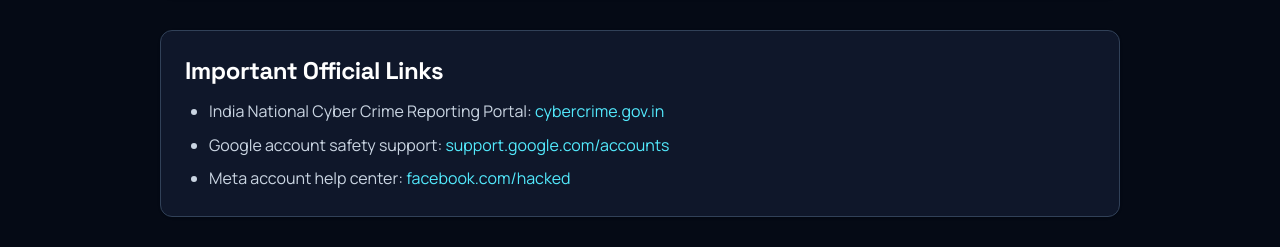
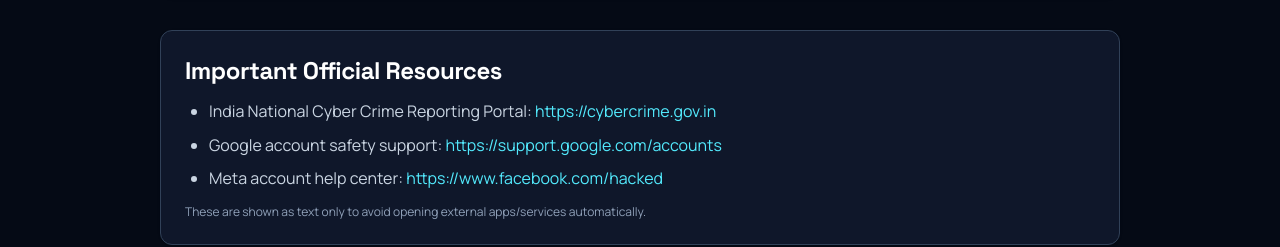
Before and after one commit to PhoenixSO/Cyberrescue, a React (Vite) app in the folder frontend/: page /reporting in a window 1280 px wide. Shown: the part 564-811 px from the top of the page. Built offline with nearby package versions, Linux system fonts and the light colour scheme; no server answers.

Commit message:
Remove external app/service access-triggering links

```diff
--- a/frontend/src/pages/ContactUs.jsx
+++ b/frontend/src/pages/ContactUs.jsx
@@ -97,7 +97,8 @@
       <section className="card">
         <h2 className="text-2xl font-bold text-white mb-3">Direct Email</h2>
         <p className="text-slate-300 mb-2">For urgent corrections and reporting guide updates:</p>
-        <a href="mailto:support@cyberrescue.org" className="text-cyan-300 hover:text-cyan-200">support@cyberrescue.org</a>
+        <p className="text-cyan-300">support@cyberrescue.org</p>
+        <p className="text-xs text-slate-400 mt-2">We do not request access to any external apps or services from this page.</p>
       </section>
     </div>
   );
--- a/frontend/src/pages/Reporting.jsx
+++ b/frontend/src/pages/Reporting.jsx
@@ -35,21 +35,13 @@
       </section>
 
       <section className="card mb-8">
-        <h2 className="text-2xl font-bold text-white mb-3">Important Official Links</h2>
+        <h2 className="text-2xl font-bold text-white mb-3">Important Official Resources</h2>
         <ul className="list-disc pl-6 text-slate-300 space-y-2">
-          <li>
-            India National Cyber Crime Reporting Portal:{' '}
-            <a href="https://cybercrime.gov.in" target="_blank" rel="noreferrer" className="text-cyan-300 hover:text-cyan-200">cybercrime.gov.in</a>
-          </li>
-          <li>
-            Google account safety support:{' '}
-            <a href="https://support.google.com/accounts" target="_blank" rel="noreferrer" className="text-cyan-300 hover:text-cyan-200">support.google.com/accounts</a>
-          </li>
-          <li>
-            Meta account help center:{' '}
-            <a href="https://www.facebook.com/hacked" target="_blank" rel="noreferrer" className="text-cyan-300 hover:text-cyan-200">facebook.com/hacked</a>
-          </li>
+          <li>India National Cyber Crime Reporting Portal: <span className="text-cyan-300">https://cybercrime.gov.in</span></li>
+          <li>Google account safety support: <span className="text-cyan-300">https://support.google.com/accounts</span></li>
+          <li>Meta account help center: <span className="text-cyan-300">https://www.facebook.com/hacked</span></li>
         </ul>
+        <p className="text-xs text-slate-400 mt-3">These are shown as text only to avoid opening external apps/services automatically.</p>
       </section>
 
       <section className="card">
```
